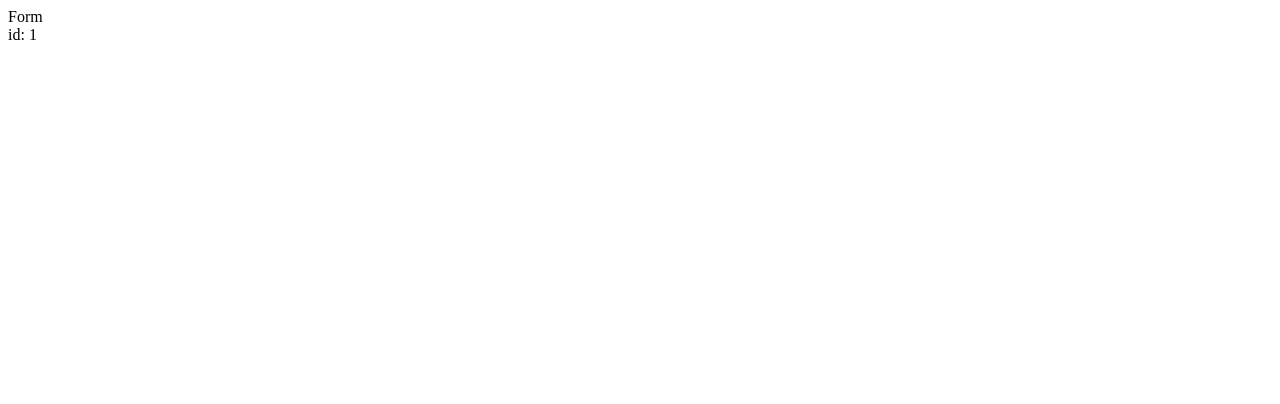
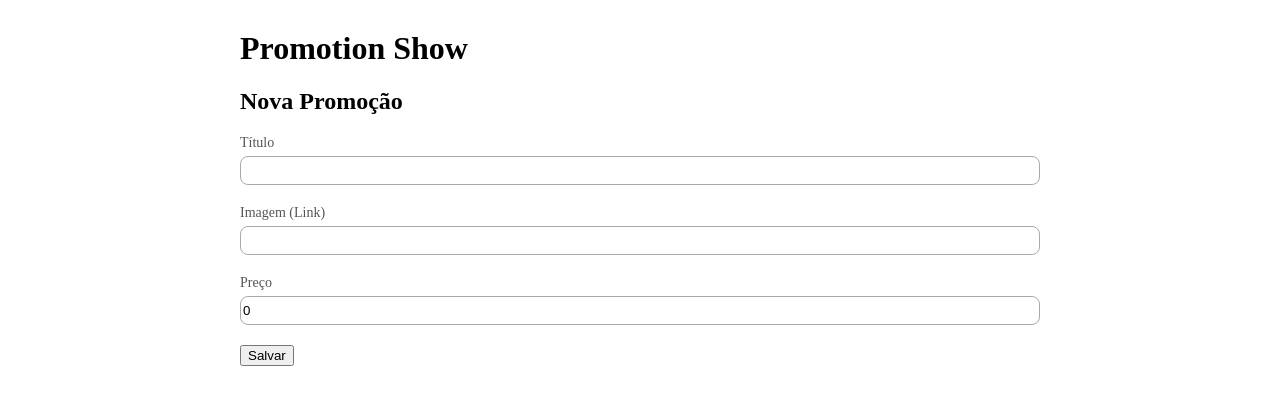
Before and after one commit to HudsonSalis/Lojinha, a React (Create React App) app in the folder miniloja/: page /edit/1 in a window 1280 px wide. Shown: the top 404 px of the page. Built offline with nearby package versions, Linux system fonts and the light colour scheme; no server answers.

Commit message:
Implementando edição e criação de itens

```diff
--- /dev/null
+++ b/miniloja/src/components/Form/Form.js
@@ -0,0 +1,109 @@
+import React, { useEffect, useState } from "react";
+import styled from "styled-components";
+import axios from "axios";
+import useApi from "../utils/UseApi";
+import {useNavigate} from 'react-router-dom'
+
+const initialValues =
+{
+    title: '',
+    imgURL: '',
+    price: 0
+};
+
+const PromotionForm = ({id}) => {
+
+    const [values, setValues] = useState(initialValues);
+    const navigate = useNavigate();
+    const [load, loadInfo] = useApi({
+        url: `http://localhost:3000/promotions/${id}`,
+        method: 'get',
+        onCompleted: (response) => {
+            setValues(response.data);
+        }
+    })
+
+
+    useEffect(() => {
+
+        if(id){
+            load();
+        }
+
+    }, [id]);
+
+
+    function onChange(ev) {
+        const {name, value} = ev.target;
+        setValues( {...values, [name]: value}  )
+    }
+
+    function onSubmit(ev){
+        ev.preventDefault();
+
+        const method = id ? 'put' : 'post';
+        const url = id
+        ? `http://localhost:3000/promotions/${id}`
+        : 'http://localhost:3000/promotions'
+
+        axios[method](url, values)
+        .then((response) => {
+            navigate('/');
+        });
+    }
+
+
+    return(
+        <div>
+            <h1>Promotion Show</h1>
+            <h2>Nova Promoção</h2>
+
+            <Form onSubmit={onSubmit}>
+                <FormGroup>
+                    <LabelForm>Título</LabelForm>
+                    <input onChange={onChange} name="title" value={values.title} />
+                </FormGroup>
+                <FormGroup>
+                    <LabelForm>Imagem (Link)</LabelForm>
+                    <input onChange={onChange} name="imgURL"  value={values.imgURL}/>
+                </FormGroup>
+                <FormGroup>
+                    <LabelForm>Preço</LabelForm>
+                    <input onChange={onChange} type="number" name="price"  value={values.price}/>
+                </FormGroup>
+
+                <button  type="submit">Salvar</button>
+
+            </Form>
+
+
+        </div>
+    )
+}
+
+
+export default PromotionForm;
+
+const LabelForm = styled.label`
+    margin-bottom: 5px;
+    font-size: 14px;
+    font-weight: 500;
+    color: #555;
+`;
+
+const FormGroup = styled.form`
+    display:flex;
+    flex-direction: column;
+    margin-bottom: 20px;
+
+    input{
+        border: 1px solid #AAAAAA;
+        border-radius: 8px;
+        background-color: white;
+        height: 25px;
+    }
+`;
+
+const Form = styled.form`
+    padding-bottom: 20px;
+`;
--- a/miniloja/src/components/Promotion/Card/Card.js
+++ b/miniloja/src/components/Promotion/Card/Card.js
@@ -1,5 +1,6 @@
 import React from "react";
 import style from "styled-components";
+import { Link } from "react-router-dom";
 
 const PromotionCard = ( {promotion} )  => {
     return(
@@ -21,9 +22,12 @@ const PromotionCard = ( {promotion} )  => {
 
                             <div className="goToSite">IR PARA O SITE</div>
                         </div>
+                        <Link to={`edit/${promotion.id}`}>Editar </Link>
+
 
                     </footer>
                 </Info>
+
             </Item>
         </Layout>
     )
@@ -46,7 +50,7 @@ const Layout = style.div`
 const Item = style.div`
     display: flex;
     width: 100%;
-    height: 120px;
+    min-height: 120px;
 
     border: 1px solid black;
     border-radius: 8px;
@@ -89,6 +93,7 @@ const Info = style.div`
             margin-left: auto;
             margin-right: 15px;
             align-items: center;
+            margin-bottom: 10px;
 
             .goToSite{
                 color: green;
--- a/miniloja/src/components/Promotion/List/List.js
+++ b/miniloja/src/components/Promotion/List/List.js
@@ -2,18 +2,25 @@ import React from "react";
 import PromotionCard from "../Card/Card";
 //import style from "styled-components";
 
-const PromotionList = ({loading, promotion}) => {
+const PromotionList = ({loading, promotions}) => {
 
 
-    if(loading){
+    if(loading || promotions === null){
         return(
             <div> Carregando...</div>
         )
     }
+    if(promotions.length === 0){
+        return <div> Nenhum resultado encontrado</div>;
+    }
+
+
     return(
         <div>
-            {promotion.map((promotion) => (
+            {promotions.map((promotion) => (
                 <PromotionCard promotion={promotion} />
+
+
             ))}
         </div>
     )
--- a/miniloja/src/components/Promotion/UI/Container/Container.js
+++ b/miniloja/src/components/Promotion/UI/Container/Container.js
@@ -5,8 +5,8 @@ import style from "styled-components";
 const UIContainer = ({ children }) => {
     return(
         <UIcontainer>
-        {children}
-    </UIcontainer>
+         {children}
+        </UIcontainer>
     )
 }
 
--- a/miniloja/src/components/Search/Search.js
+++ b/miniloja/src/components/Search/Search.js
@@ -1,27 +1,30 @@
 import React, { useState, useEffect } from "react";
 import axios from "axios";
+import useApi from "../utils/UseApi";
 import style from "styled-components";
 import PromotionList from "../Promotion/List/List";
 import { Link } from "react-router-dom";
 
 const PromotionSearch = () => {
 
+    const [search, setSearch] = useState('');
+    const [load, loadInfo] = useApi({
+        url: '/promotions',
+        method: 'get',
+        params: {
+            _embed: 'comments',
+            _order: 'desc',
+            _sort: 'id',
+           title_like: search || undefined
+        },
 
-    const [promotions, setPromotions] = useState([]);
-    const [search, setSearch] = useState('');
+    });
 
+
+    console.log(loadInfo.data)
   useEffect(()=> {
 
-    const params = {};
-
-    if(search) {
-        params.title_like = search;
-    }
-
-    axios.get('http://localhost:3000/promotions?_embed=comments', {params})
-    .then((response) => {
-      setPromotions(response.data);
-    });
+    load();
   },[search]);
 
     return(
@@ -42,7 +45,7 @@ const PromotionSearch = () => {
 
             </Input>
 
-            <PromotionList promotion={promotions} loading={!promotions.length} />
+            <PromotionList promotions={loadInfo.data} loading={loadInfo.length} />
         </Container>
 
     )
--- /dev/null
+++ b/miniloja/src/components/utils/UseApi.js
@@ -0,0 +1,36 @@
+import { useState } from "react";
+import axios from "axios";
+
+const initialRequestInfo = {
+    error: null,
+    data: null,
+    loading: false
+}
+
+export default function useApi(config){
+
+    const [requestInfo, setRequestInfo] = useState(initialRequestInfo);
+
+    async function call(){
+        setRequestInfo({
+            ...initialRequestInfo,
+            loading: true
+        })
+        const response = await axios({
+            baseURL: 'http://localhost:3000',
+            ...config
+        });
+
+        setRequestInfo({
+            ...initialRequestInfo,
+            data: response.data
+        })
+        if(config.onCompleted){
+            config.onCompleted(response);
+        }
+    }
+    return [
+        call,
+        requestInfo
+    ]
+}
--- a/miniloja/src/pages/Promotion/Form/Form.js
+++ b/miniloja/src/pages/Promotion/Form/Form.js
@@ -1,15 +1,15 @@
 import React from "react";
 import { useParams } from "react-router-dom";
-
+import PromotionForm from "../../../components/Form/Form";
+import UIContainer from "../../../components/Promotion/UI/Container/Container";
 
 const PagesPromotionForm = () => {
 
     const { id } = useParams();
     return(
-        <div>
-            Form
-            {id && <div>id: {id}</div>}
-        </div>
+        <UIContainer>
+            <PromotionForm id={id ? Number.parseInt(id, 10) : null}/>
+        </UIContainer>
     )
 }
 
```
Also changed, not shown: 1 other file (tests, documents, lock files or other folders).
